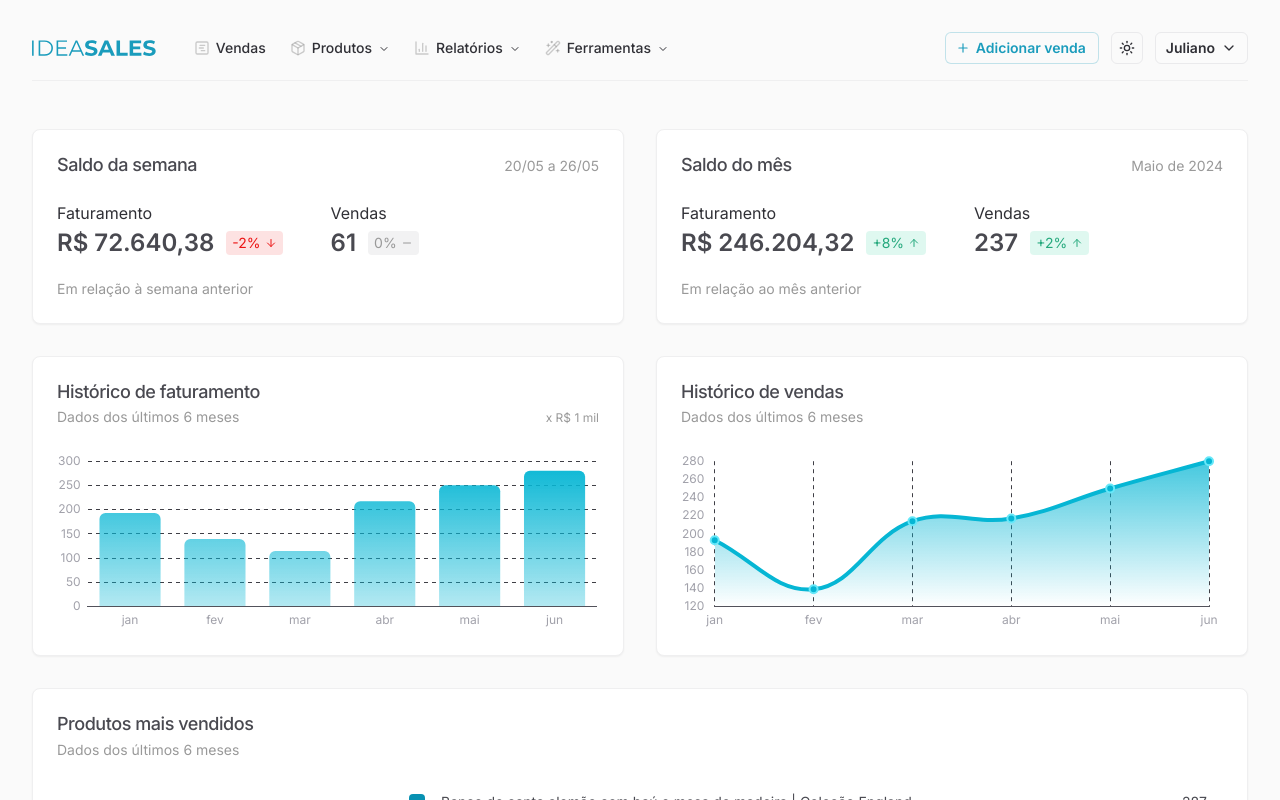
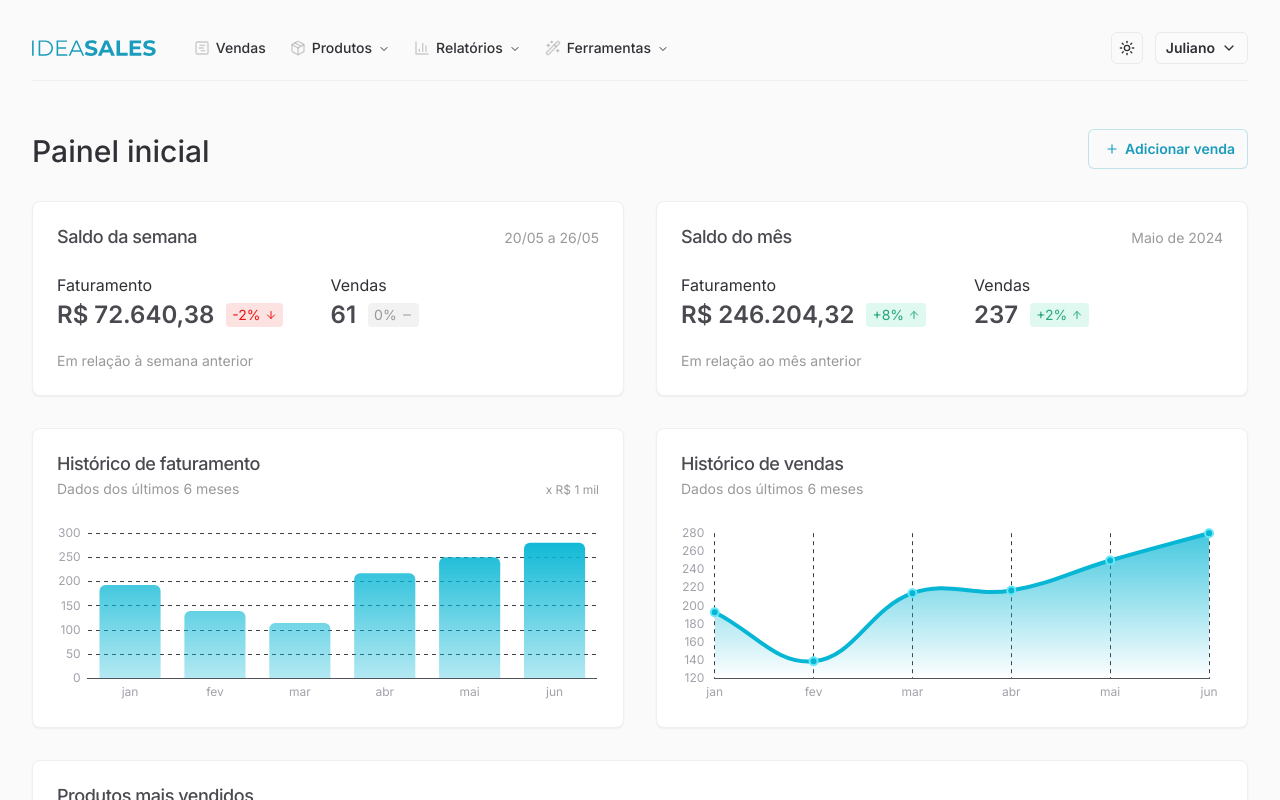
Before and after one commit to julianosill/ideasales, a Next.js app: page / in a window 1280 px wide. Shown: the top 800 px of the page. Built offline with nearby package versions, Linux system fonts and the light colour scheme.

Commit message:
feat(home): add header and button

```diff
--- a/src/app/(app)/layout.tsx
+++ b/src/app/(app)/layout.tsx
@@ -4,9 +4,9 @@ import { Header } from '@/components/header/header'
 
 export default async function AppLayout({ children }: { children: ReactNode }) {
   return (
-    <div className="container flex flex-col gap-12">
+    <div className="container">
       <Header />
-      {children}
+      <div className="pb-8 pt-12">{children}</div>
     </div>
   )
 }
--- a/src/app/(app)/page.tsx
+++ b/src/app/(app)/page.tsx
@@ -1,3 +1,8 @@
+import { Plus } from 'lucide-react'
+import Link from 'next/link'
+
+import { Button } from '@/components/ui/button'
+
 import { MonthCard } from './_components/month-card'
 import { PopularProducts } from './_components/popular-products'
 import { RevenueChart } from './_components/revenue-chart'
@@ -7,6 +12,22 @@ import { WeekCard } from './_components/week-card'
 export default function Home() {
   return (
     <main className="grid grid-cols-2 gap-8">
+      <header className="col-span-2 flex flex-wrap items-end justify-between gap-4">
+        <h2 className="text-3xl font-medium text-accent-foreground">
+          Painel inicial
+        </h2>
+        <Button
+          variant="outline"
+          className="gap-1.5 border-primary/25 pr-3 text-primary hover:border-accent-foreground/25"
+          asChild
+        >
+          <Link href="/sales/add">
+            <Plus className="size-3.5" />
+            Adicionar venda
+          </Link>
+        </Button>
+      </header>
+
       <WeekCard className="col-span-2 sm:col-span-1" />
       <MonthCard className="col-span-2 sm:col-span-1" />
 
--- a/src/components/header/header.tsx
+++ b/src/components/header/header.tsx
@@ -16,18 +16,6 @@ export function Header() {
 
       <HeaderNavigation />
 
-      <Button
-        variant="outline"
-        size="sm"
-        className="gap-1.5 border-primary/25 pr-3 text-primary hover:border-accent-foreground/25"
-        asChild
-      >
-        <Link href="/sales/add">
-          <Plus className="size-3.5" />
-          Adicionar venda
-        </Link>
-      </Button>
-
       <ThemeToggle />
       <AccountMenu />
     </header>
```
